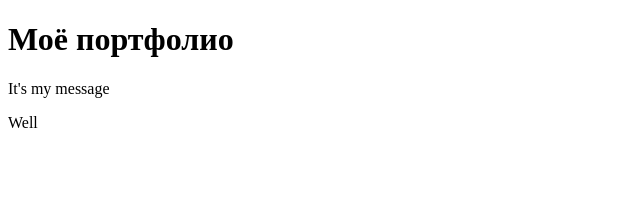
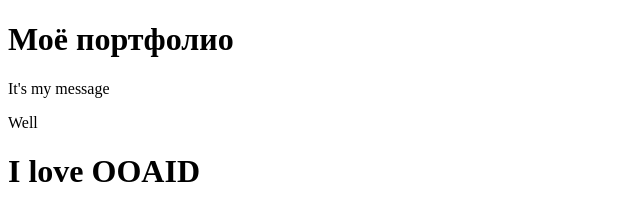
Before and after one commit to prismorion/rep_2, a plain HTML site: page index.html in a window 1280 px wide. Shown: the whole page, without its empty margins (0-640 px from the left). Drawn offline with Linux system fonts and the light colour scheme.

Commit message:
Add last tag

```diff
--- a/index.html
+++ b/index.html
@@ -9,6 +9,7 @@
 <h1>Моё портфолио</h1>
 <p>It's my message</p>
 <p>Well</p>
+<h1>I love OOAID</h1>
 <style type="text/css">
 </style>
 
```
